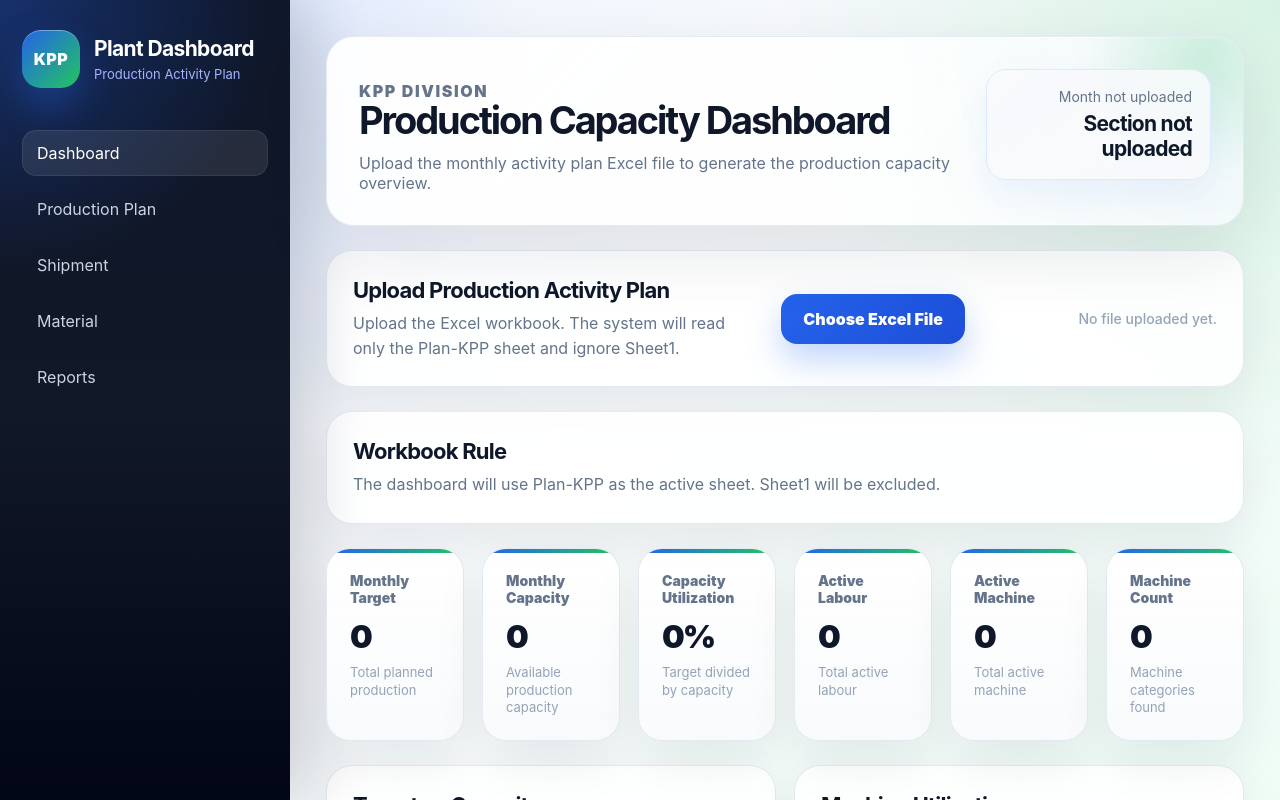
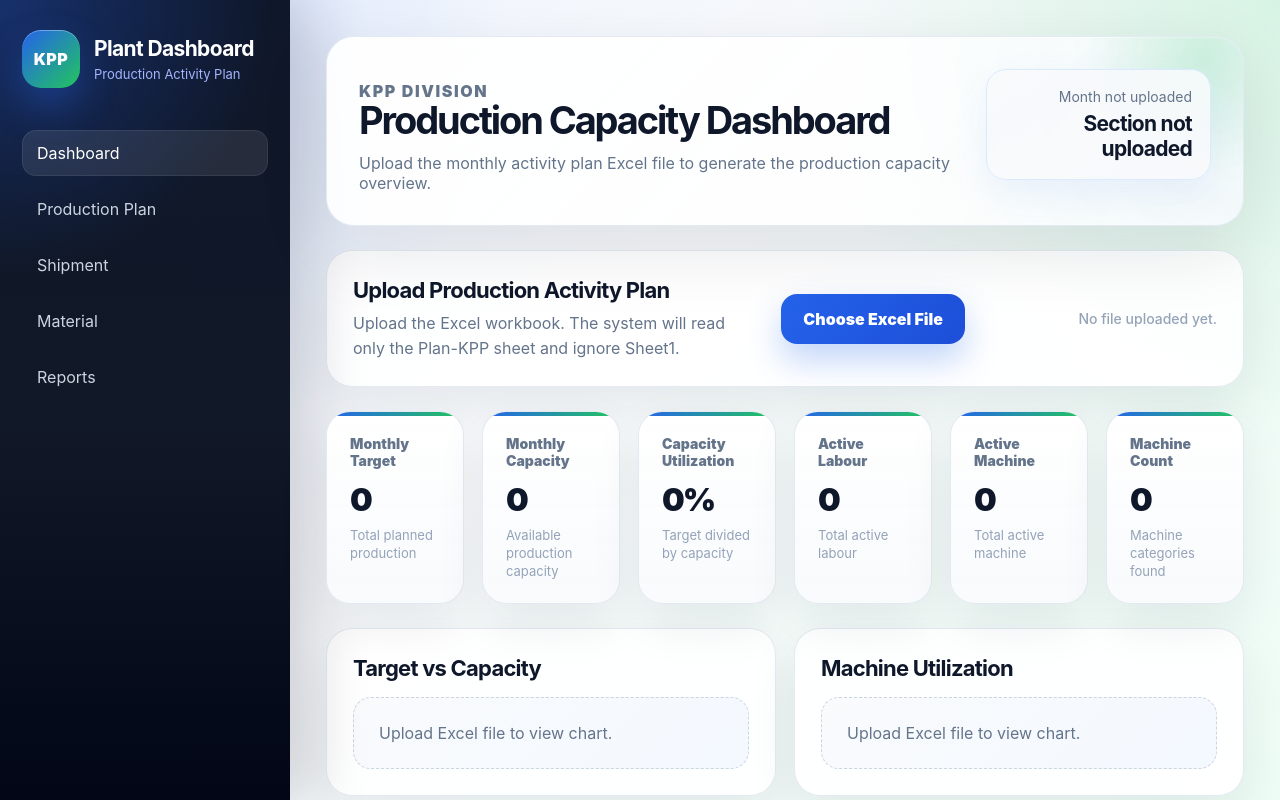
Before and after one commit to dasrudra/Production-Plant-Dashboard, a React (Vite) app in the folder frontend/: page / in a window 1280 px wide. Shown: the top 800 px of the page. Built offline with nearby package versions, Linux system fonts and the light colour scheme.

Commit message:
Remove workbook rule UI and clean tracked files

```diff
--- a/frontend/src/App.tsx
+++ b/frontend/src/App.tsx
@@ -5,7 +5,6 @@ import { KpiCard } from "./components/KpiCard";
 import { MachinePlanTable } from "./components/MachinePlanTable";
 import { TargetCapacityChart } from "./components/TargetCapacityChart";
 import { UtilizationChart } from "./components/UtilizationChart";
-import { WorkbookInfo } from "./components/WorkbookInfo";
 import { analyzeExcelFile } from "./services/excelApi";
 import type { ExcelAnalyzeResponse } from "./types/dashboard";
 import { formatNumber, formatPercent } from "./utils/formatters";
@@ -13,7 +12,8 @@ import { formatNumber, formatPercent } from "./utils/formatters";
 import "./App.css";
 
 function App() {
-  const [dashboardData, setDashboardData] = useState<ExcelAnalyzeResponse | null>(null);
+  const [dashboardData, setDashboardData] =
+    useState<ExcelAnalyzeResponse | null>(null);
   const [selectedFileName, setSelectedFileName] = useState<string>("");
   const [isLoading, setIsLoading] = useState(false);
   const [errorMessage, setErrorMessage] = useState("");
@@ -98,8 +98,6 @@ function App() {
           </div>
         ) : null}
 
-        <WorkbookInfo data={dashboardData} />
-
         <section className="kpi-grid">
           <KpiCard
             title="Monthly Target"
--- a/frontend/src/components/WorkbookInfo.tsx
+++ /dev/null
@@ -1,42 +0,0 @@
-import type { ExcelAnalyzeResponse } from "../types/dashboard";
-
-type WorkbookInfoProps = {
-  data: ExcelAnalyzeResponse | null;
-};
-
-export function WorkbookInfo({ data }: WorkbookInfoProps) {
-  if (!data) {
-    return (
-      <div className="info-card">
-        <h2>Workbook Rule</h2>
-        <p>
-          The dashboard will use Plan-KPP as the active sheet. Sheet1 will be
-          excluded.
-        </p>
-      </div>
-    );
-  }
-
-  return (
-    <div className="info-card">
-      <h2>Workbook Processing Rule</h2>
-
-      <div className="sheet-grid">
-        <div>
-          <span className="sheet-label">Active Sheet</span>
-          <strong>{data.activeSheets.join(", ") || "N/A"}</strong>
-        </div>
-
-        <div>
-          <span className="sheet-label">Excluded Sheet</span>
-          <strong>{data.excludedSheets.join(", ") || "None"}</strong>
-        </div>
-
-        <div>
-          <span className="sheet-label">Reference Sheet</span>
-          <strong>{data.referenceSheets.join(", ") || "None"}</strong>
-        </div>
-      </div>
-    </div>
-  );
-}
```
Also changed, not shown: 1 other file (tests, documents, lock files or other folders).
